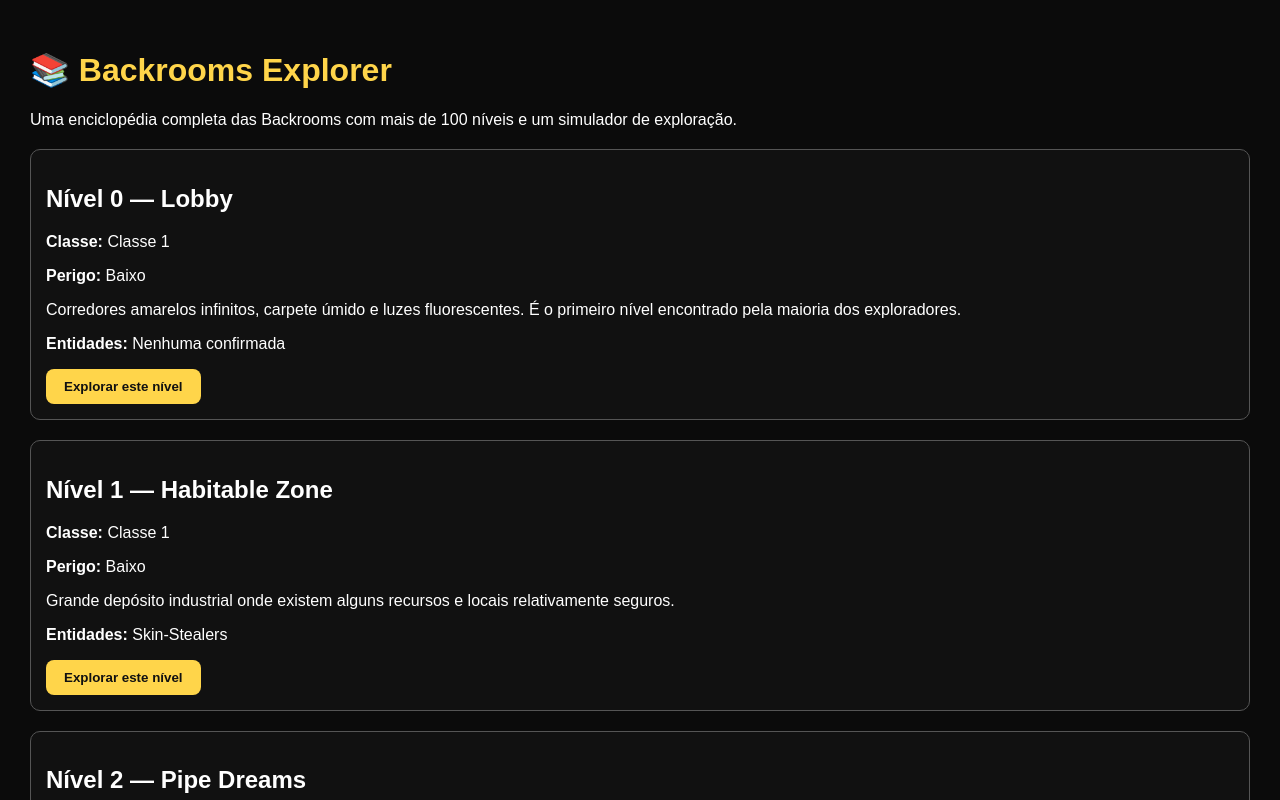
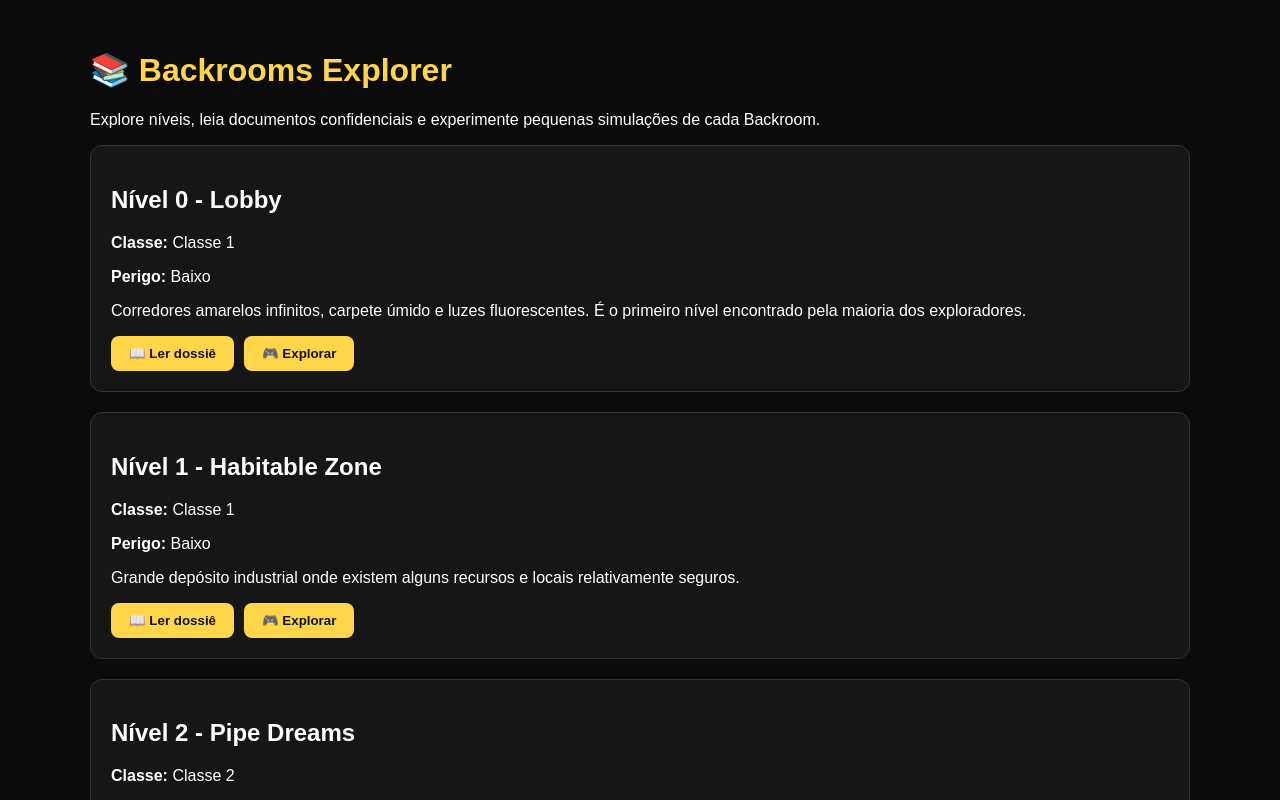
Before and after one commit to patopinhodoff-crypto/Backrooms-Explorer, a React (Vite) app: page / in a window 1280 px wide. Shown: the top 800 px of the page. Built offline with nearby package versions, Linux system fonts and the light colour scheme; a web font is replaced by a local one.

Commit message:
Update App.tsx

```diff
--- a/src/App.tsx
+++ b/src/App.tsx
@@ -1,39 +1,24 @@
+import LevelCard from "./components/LevelCard";
 import { levels } from "./data/levels";
 
 export default function App() {
   return (
-    <div style={{ padding: "30px", color: "white" }}>
+    <div style={{ maxWidth: "1100px", margin: "auto", padding: "30px" }}>
       <h1>📚 Backrooms Explorer</h1>
+
       <p>
-        Uma enciclopédia completa das Backrooms com mais de 100 níveis e um
-        simulador de exploração.
+        Explore níveis, leia documentos confidenciais e experimente pequenas
+        simulações de cada Backroom.
       </p>
 
       {levels.map((level) => (
-        <div
+        <LevelCard
           key={level.id}
-          style={{
-            border: "1px solid #555",
-            borderRadius: "10px",
-            padding: "15px",
-            marginTop: "20px",
-            background: "#111",
-          }}
-        >
-          <h2>
-            Nível {level.id} — {level.nome}
-          </h2>
-
-          <p><b>Classe:</b> {level.classe}</p>
-          <p><b>Perigo:</b> {level.perigo}</p>
-          <p>{level.descricao}</p>
-
-          <p>
-            <b>Entidades:</b> {level.entidades.join(", ")}
-          </p>
-
-          <button>Explorar este nível</button>
-        </div>
+          nome={`Nível ${level.id} - ${level.nome}`}
+          classe={level.classe}
+          perigo={level.perigo}
+          descricao={level.descricao}
+        />
       ))}
     </div>
   );
```
